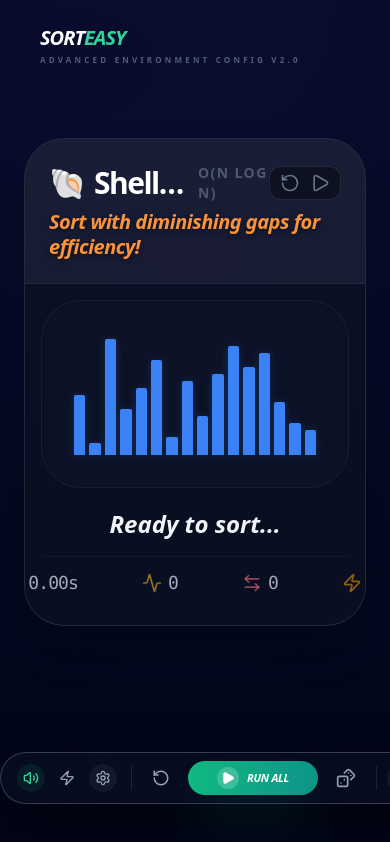
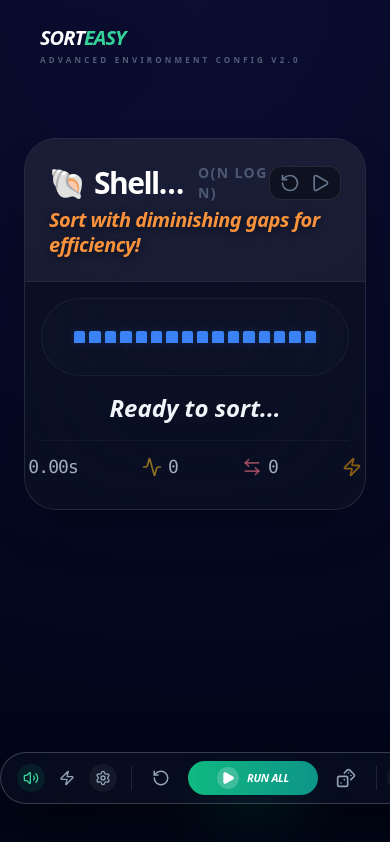
Before and after one commit to lastjung/sort-easy, a React (Vite) app: page / in a window 390 px wide. Built offline with nearby package versions, Linux system fonts and the light colour scheme.

Commit message:
style: adjust dashboard grid spacing and refine responsive card and chart dimensions

```diff
--- a/src/components/Dashboard.jsx
+++ b/src/components/Dashboard.jsx
@@ -106,10 +106,10 @@ const Dashboard = ({
   return (
     <div className={`w-full mx-auto px-6 py-4 transition-all duration-500 ${isCinema ? 'max-w-[1800px] h-[calc(100vh-180px)] overflow-visible' : 'max-w-[1600px]'}`}>
         {/* Dashboard Padding / Space Sync (Ensures slogan doesn't clip) */}
-        <div className={`grid gap-6 h-full transition-all duration-700 ${
+        <div className={`grid transition-all duration-700 ${
           isCinema
-            ? 'grid-cols-1 pt-12 pb-24'
-            : 'grid-cols-1 lg:grid-cols-2 xl:grid-cols-3'
+            ? 'grid-cols-1 pt-12 pb-24 gap-6'
+            : 'grid-cols-1 lg:grid-cols-2 xl:grid-cols-3 gap-4 lg:gap-6 pb-32'
         }`}>
         {visibleAlgos.map((algo) => (
           <div key={algo.id} className={isCinema ? 'transform scale-100' : ''}>
--- a/src/components/SortCard.jsx
+++ b/src/components/SortCard.jsx
@@ -634,10 +634,10 @@ const SortCard = ({
   };
 
   return (
-    <div className={`flex flex-col bg-slate-900/60 backdrop-blur-3xl rounded-[40px] border border-white/10 shadow-2xl overflow-hidden transition-all duration-700 group ${
+    <div className={`flex flex-col bg-slate-900/60 backdrop-blur-3xl rounded-[32px] md:rounded-[40px] border border-white/10 shadow-2xl overflow-hidden transition-all duration-700 group ${
       isCinema ? 'ring-12 ring-emerald-500/10 h-full' : ''
     } ${isCinema && isTubeMode ? 'translate-y-[-40px] scale-[0.98]' : ''}`}>
-      <div className={`${isCinema ? 'p-6' : 'p-3 md:p-4'} bg-white/5 border-b border-white/5 flex flex-col gap-1.5 order-first`}>
+      <div className={`${isCinema ? 'p-6' : 'p-2 md:p-4'} bg-white/5 border-b border-white/5 flex flex-col gap-1 md:gap-1.5 order-first`}>
         <div className="flex justify-between items-center">
           <div className="flex items-center gap-2 min-w-0">
             <span className={isCinema ? 'text-3xl' : 'text-lg md:text-xl'}>{item.icon}</span>
@@ -685,8 +685,8 @@ const SortCard = ({
         />
 
         {/* Bottom Description & Stats Bar */}
-        <div className="mt-2 flex flex-col gap-1">
-          <div className="min-h-[3.5em] flex items-center justify-center px-6 relative">
+        <div className="mt-1 md:mt-2 flex flex-col gap-1">
+          <div className={`${isCinema ? 'min-h-[3.5em]' : 'min-h-[2.5em] md:min-h-[3.5em]'} flex items-center justify-center px-6 relative`}>
              {isPaused && (
                <div className="absolute top-0 inset-x-0 flex justify-center -translate-y-2">
                  <span className="bg-amber-500/20 text-amber-500 text-[10px] font-black px-2 py-0.5 rounded-full border border-amber-500/30 tracking-widest uppercase animate-pulse">Hold</span>
--- a/src/components/SortChart.jsx
+++ b/src/components/SortChart.jsx
@@ -140,7 +140,7 @@ const SortChart = ({ array, arraySize, sortedIndices, swapIndices, goodIndices,
     <div className={`relative w-full flex items-end justify-center transition-all duration-500 overflow-visible ${
       isCinema
         ? 'flex-1 gap-[4px] p-8 bg-slate-900/60 rounded-[40px]'
-        : 'h-80 md:h-[450px] gap-[2px] p-4 bg-slate-900/40 rounded-2xl'
+        : 'h-56 md:h-[450px] gap-[2px] p-2 md:p-4 bg-slate-900/40 rounded-2xl'
     } border border-white/5 shadow-inner`}>
       {array.map((value, idx) => {
         const colorClass = getBarColorClass(idx);
```
